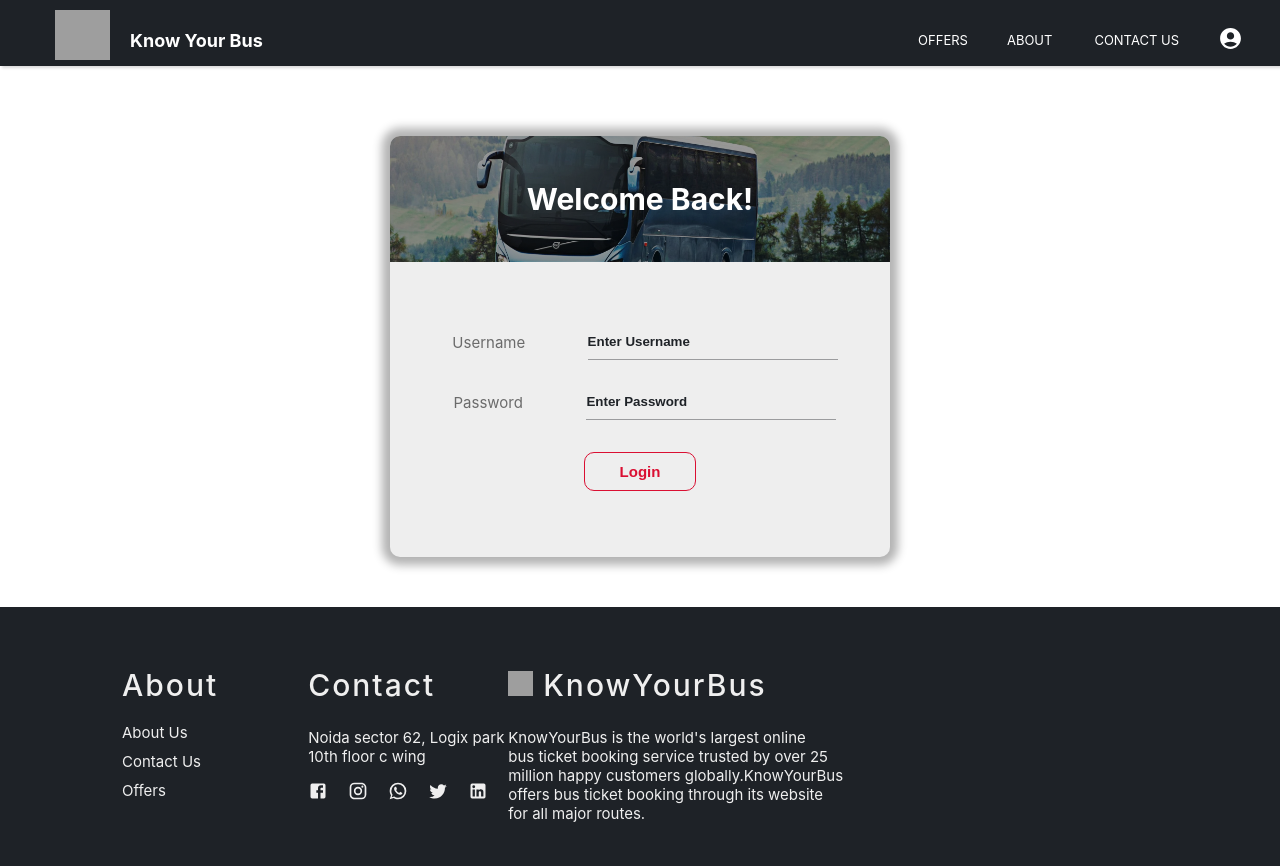
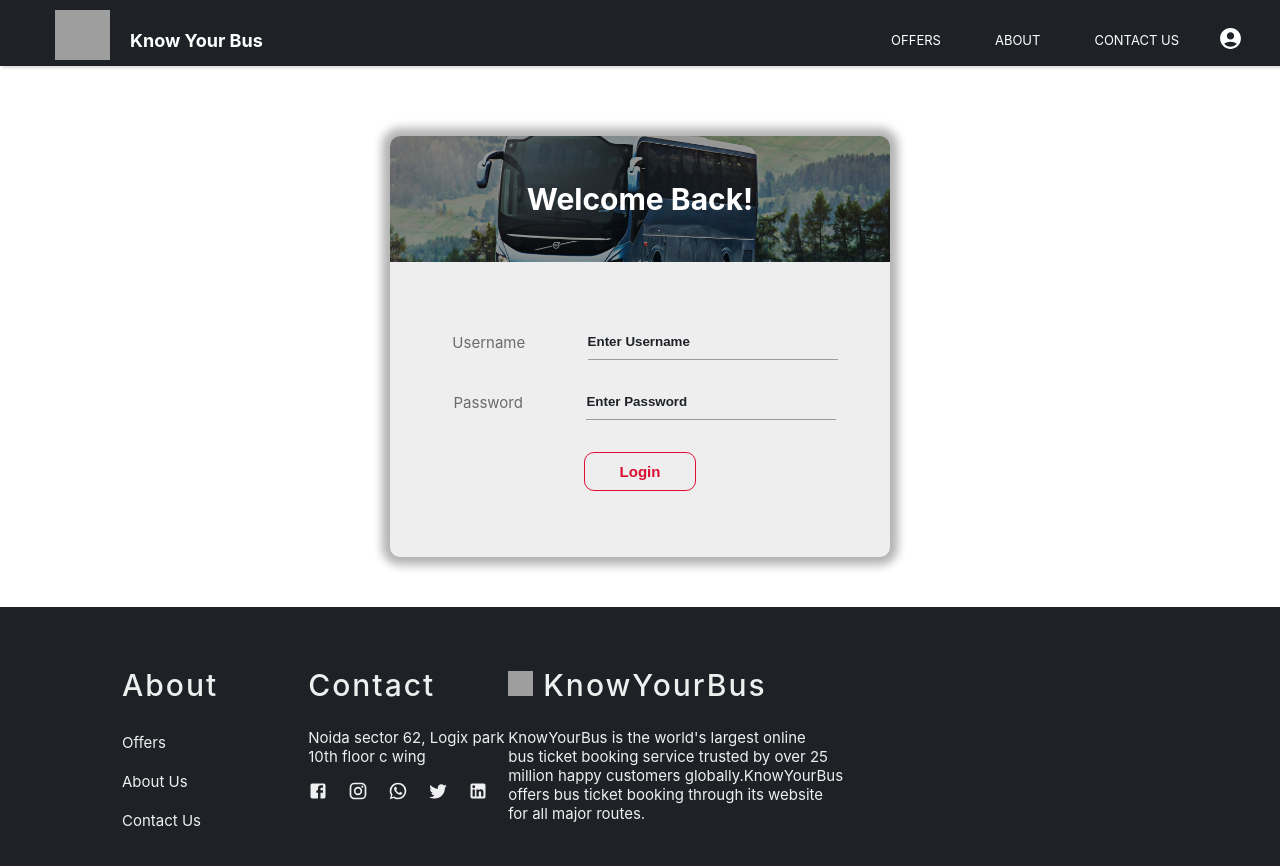
Before and after one commit to naina25/Capstone_Project, a React (Create React App) app in the folder Frontend/: page /login in a window 1280 px wide. Built offline with nearby package versions, Linux system fonts and the light colour scheme; grey boxes are pictures that could not be loaded.

Commit message:
passenger added through api

```diff
--- a/Frontend/src/App.js
+++ b/Frontend/src/App.js
@@ -46,8 +46,9 @@ function App() {
 							}
 						/>
 					</Routes>
+					<Footer />
 				</Router>
-				<Footer />
+
 			</AuthProvider>
 		</div>
 	);
--- a/Frontend/src/Components/BusesComponent/BookNow/BookNow.jsx
+++ b/Frontend/src/Components/BusesComponent/BookNow/BookNow.jsx
@@ -1,14 +1,20 @@
 import React, { useEffect, useState } from "react";
 import "./BookNow.css";
 import axios from "axios";
+import { useAuth } from "../../../Context/auth.context";
+import jwt_decode from "jwt-decode";
+import { useNavigate } from "react-router";
 
 const BookNow = (props) => {
     const [passList, setPassList] = useState([{ value: "" }]);
-    const [passinfo, setPassInfo] = useState();
+    // const [passinfo, setPassInfo] = useState();
+    const { userToken } = useAuth();
+    const userId = jwt_decode(userToken).User_id;
+    console.log(userId);
     const [passengerDetails, setPassengerDetails] = useState({
         routeid: props.routeid,
-        userid: 1,
-        name: "",
+        userid: userId,
+        passengername: "",
         age: "",
         gender: "",
         email: "",
@@ -18,8 +24,8 @@ const BookNow = (props) => {
     const [passDetailsArr, setPassDetailsArr] = useState([
         {
             routeid: props.routeid,
-            userid: 1,
-            name: "",
+            userid: userId,
+            passengername: "",
             age: "",
             gender: "",
             email: "",
@@ -44,14 +50,19 @@ const BookNow = (props) => {
             return [...prev, { value: "" }];
         });
     };
+    const navigate = useNavigate();
 
     const postPassenger = async () => {
         axios
-            .post("https://localhost:44387/api/Bookings/BookNow")
+            .post(
+                "https://localhost:44387/api/Bookings/BookNow",
+                passDetailsArr
+            )
             .then((res) => {
-                console.log(res);
-                setPassInfo(res);
+                console.log(res.data);
+                alert("Ticket booked successfully!!");
             });
+        navigate("/");
     };
 
     const handleChangeName = (index, e) => {
@@ -59,7 +70,7 @@ const BookNow = (props) => {
             return passArr.map((pass, i) => {
                 if (i === index) {
                     console.log(i);
-                    return { ...pass, name: e.target.value };
+                    return { ...pass, passengername: e.target.value };
                 } else return pass;
             });
         });
@@ -110,7 +121,7 @@ const BookNow = (props) => {
     //     setPassList(passList);
     // };
     return (
-        <form className="form-popup" id="myForm">
+        <form className="form-popup" id="myForm" onSubmit={postPassenger}>
             <h1>Passenger Details</h1>
             {passList.map((singlepass, index) => (
                 <div key={index} className="form-content">
--- a/Frontend/src/Components/BusesComponent/BusCards/BusCards.jsx
+++ b/Frontend/src/Components/BusesComponent/BusCards/BusCards.jsx
@@ -3,6 +3,7 @@ import React, { useState } from "react";
 import Amenities from "../Amenities/Amenities";
 import Policies from "../Policies/Policies";
 import BookNow from "../BookNow/BookNow";
+import ProtectedRoute from "../../../Routes/ProtectedRoute";
 
 const BusCards = (props) => {
     const [showAmenities, setShowAmenities] = useState(false);
@@ -116,9 +117,11 @@ const BusCards = (props) => {
                 className="book-div"
                 style={openBookNow ? openBookNowComp : closeBookNowComp}
             >
-                <ProtectedRoute>
-                    <BookNow routeid={props.routeid} />
-                </ProtectedRoute>
+                {openBookNow && (
+                    <ProtectedRoute>
+                        <BookNow routeid={props.routeid} />
+                    </ProtectedRoute>
+                )}
             </div>
         </div>
     );
--- a/Frontend/src/Components/Shared/Footer/Footer.jsx
+++ b/Frontend/src/Components/Shared/Footer/Footer.jsx
@@ -5,14 +5,22 @@ import InstagramIcon from "@mui/icons-material/Instagram";
 import WhatsAppIcon from "@mui/icons-material/WhatsApp";
 import TwitterIcon from "@mui/icons-material/Twitter";
 import LinkedInIcon from "@mui/icons-material/LinkedIn";
+import { NavLink } from "react-router-dom";
+
 const Footer = () => {
     return (
         <footer className="footer">
             <div class="col-1">
                 <h3>About</h3>
-				<a href="#A">About Us</a>
-				<a href="#A">Contact Us</a>
-				<a href="#A">Offers</a>
+                <a href="#A">
+                    <NavLink to="/offers">Offers</NavLink>
+                </a>
+                <a href="#A">
+                    <NavLink to="/aboutus">About Us</NavLink>
+                </a>
+                <a href="#A">
+                    <NavLink to="/contact">Contact Us</NavLink>
+                </a>
             </div>
 
             <div classNAme="col-2">
@@ -32,7 +40,10 @@ const Footer = () => {
             </div>
 
             <div className="col-3">
-				<img src="https://cdn-icons-png.flaticon.com/512/748/748481.png?w=740&t=st=1666000669~exp=1666001269~hmac=c1a70a67ef3824596ce3f4c76b7536dc630bb5ca01d24102561a56d626d92372" alt="" />
+                <img
+                    src="https://cdn-icons-png.flaticon.com/512/748/748481.png?w=740&t=st=1666000669~exp=1666001269~hmac=c1a70a67ef3824596ce3f4c76b7536dc630bb5ca01d24102561a56d626d92372"
+                    alt=""
+                />
                 <h3>KnowYourBus</h3>
                 <p>
                     KnowYourBus is the world's largest online <br />
--- a/Frontend/src/Components/Shared/Navbar/Navbar.jsx
+++ b/Frontend/src/Components/Shared/Navbar/Navbar.jsx
@@ -42,7 +42,9 @@ const Navbar = () => {
                     <div className="mx-2">
                         <NavLink to="/offers">Offers</NavLink>
                     </div>
-                    <div className="mx-2">About</div>
+                    <div className="mx-2">
+                        <NavLink to="/aboutus">About</NavLink>
+                    </div>
                     <div className="mx-2">
                         <NavLink to="/contact">Contact Us</NavLink>
                     </div>
```
Lines whose indentation alone changed are shown as unchanged.
